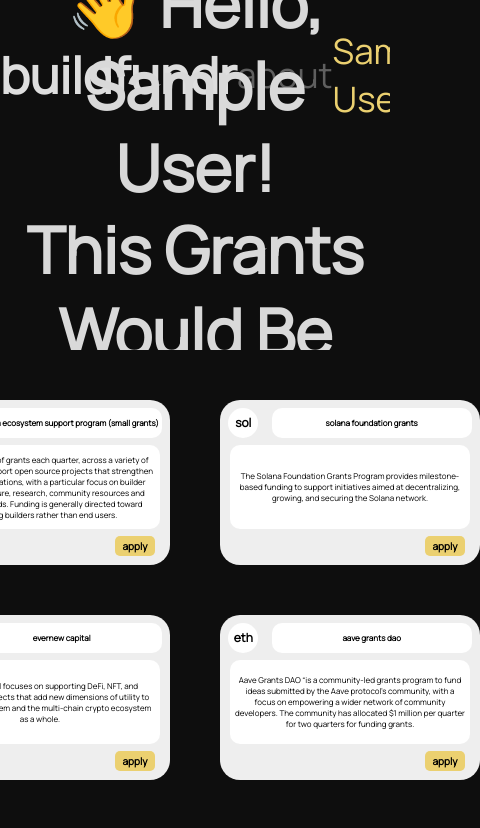
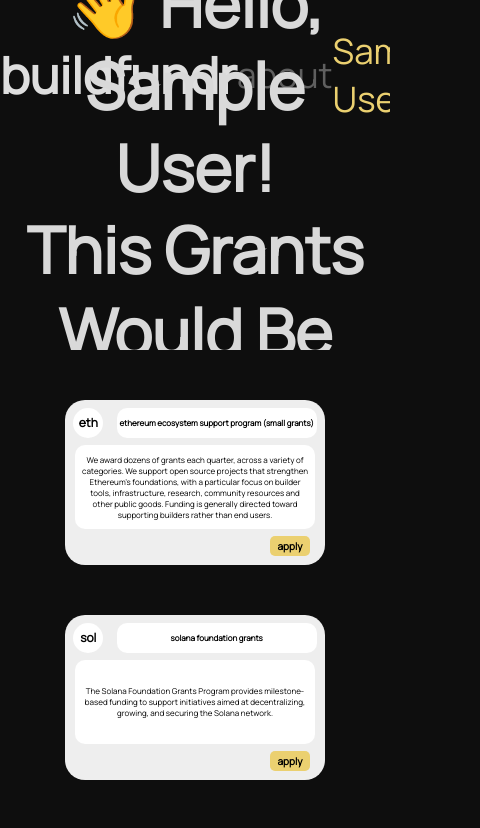
Before and after one commit to anxnt/buildfundr, a Next.js app: page /grants in a window 390 px wide. Shown: the top 828 px of the page, 480 px wide, since content can reach past the window. Built offline with nearby package versions, Linux system fonts and the light colour scheme; no server answers; sample sign-in values are in the browser's storage.

Commit message:
Update Home.module.css

```diff
--- a/styles/Home.module.css
+++ b/styles/Home.module.css
@@ -210,7 +210,7 @@
 @media screen and (max-width: 500px) {
 
   .grantsgrid{
-  grid-template-columns: repeat(1, 1fr);
+  grid-template-columns: repeat(1, 1fr) !important;
   }
 
   .grantc3{
```
